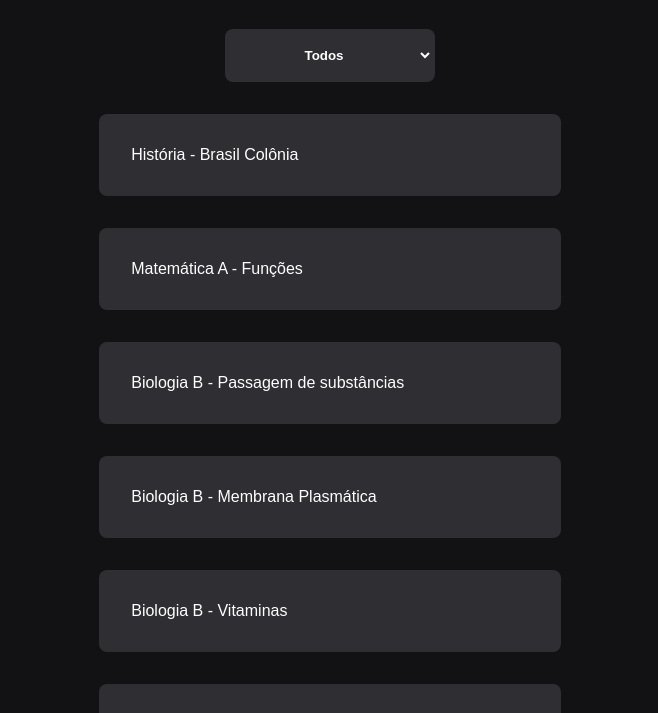
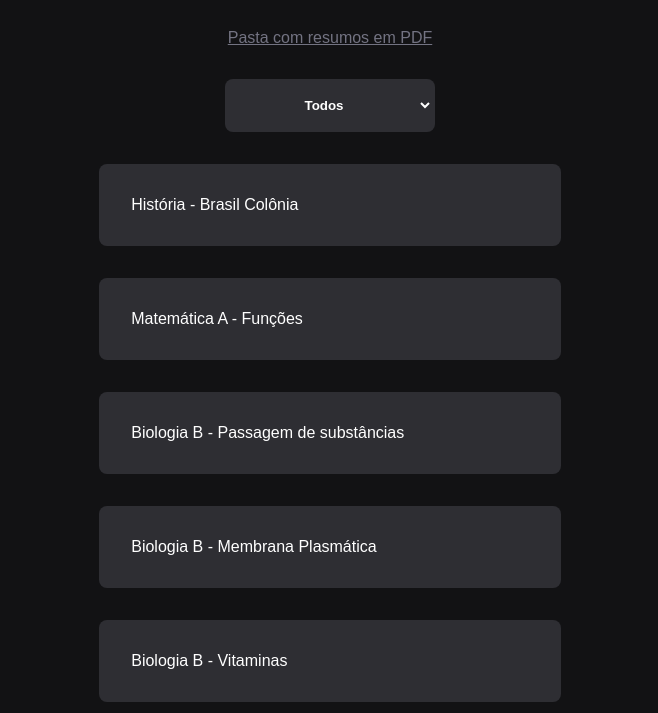
Before and after one commit to Guigalaverna/resumes-college, a plain HTML site: page index.html in a window 1280 px wide. Shown: the part 99-812 px from the top of the page, without its empty margins (310-968 px from the left). Drawn offline with nearby package versions, Linux system fonts and the light colour scheme.

Commit message:
feat: add PDF resumes version

```diff
--- a/index.html
+++ b/index.html
@@ -15,6 +15,12 @@
         <h2>
           Olá, seja bem-vindo aos meus resumos que eu fiz durante o 1⁰ do EM
         </h2>
+
+        <a
+          href="https://drive.google.com/drive/folders/1n47dlkHiVRAnAdR5pYlgKNGQz6rJSqYu?usp=sharing"
+          target="_blank"
+          >Pasta com resumos em PDF</a
+        >
       </header>
 
       <section>
--- a/style.css
+++ b/style.css
@@ -33,6 +33,15 @@ body main header h2 {
   font-size: 1.2rem;
   color: #52525c;
   font-weight: 500;
+}
+
+body main header a {
+  text-decoration: underline;
+  margin-top: 2rem;
+  color: #737382;
+
+  display: flex;
+  flex-direction: column;
 }
 
 body main section {
```
